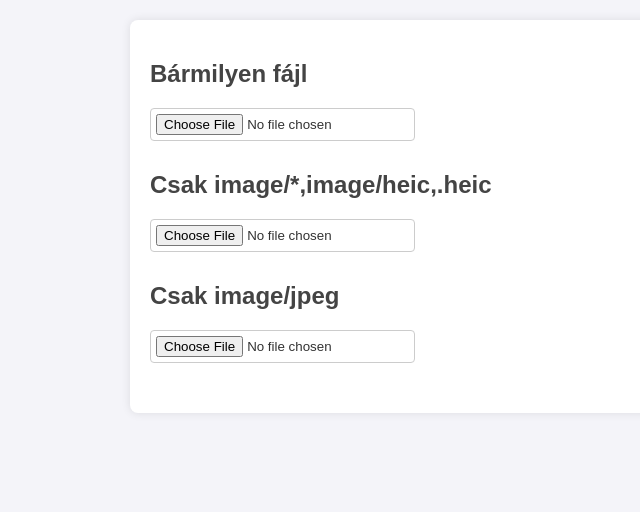
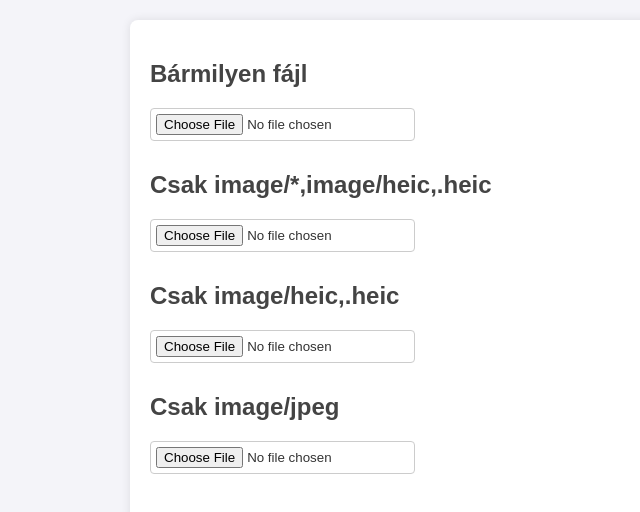
Before and after one commit to borbasmatyas/file-type-checker, a plain HTML site: page index.html in a window 1280 px wide. Shown: the whole page, without its empty margins (190-830 px from the left). Drawn offline with Linux system fonts and the light colour scheme.

Commit message:
Update index.html

```diff
--- a/index.html
+++ b/index.html
@@ -58,6 +58,12 @@
         </div>
 
         <div class="file-upload">
+            <h2>Csak image/heic,.heic</h2>
+            <input type="file" id="heicUpload" accept="image/heic,.heic">
+            <p id="jpgHeicResult"></p>
+        </div>
+
+        <div class="file-upload">
             <h2>Csak image/jpeg</h2>
             <input type="file" id="jpgOnlyUpload" accept="image/jpeg">
             <p id="jpgOnlyResult"></p>
```
